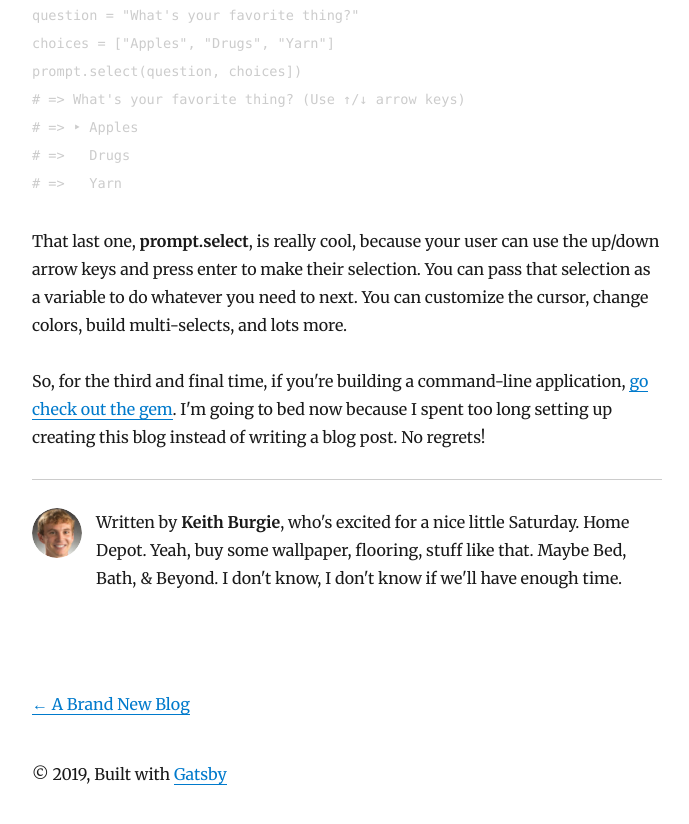
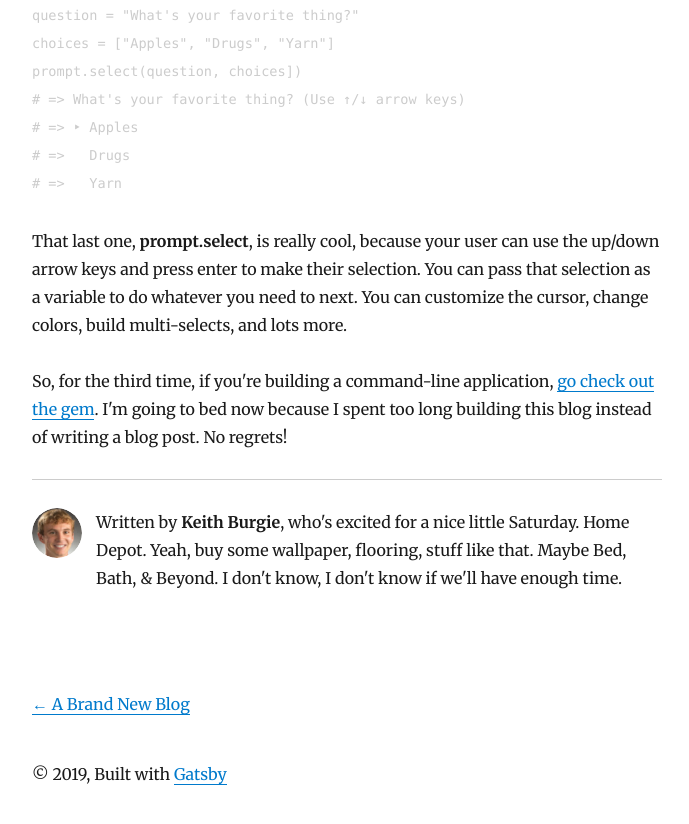
Before and after one commit to keithburgie/blog, a Gatsby site: page /053019-tty-prompt/ in a window 1280 px wide. Shown: the part 2113-2937 px from the top of the page, without its empty margins (293-982 px from the left). Built offline with nearby package versions, Linux system fonts and the light colour scheme; Gatsby itself is replaced by a stand-in of ours; some packages are replaced by stand-ins of ours; code samples lack their colours.

Commit message:
Fix typos

```diff
--- a/content/blog/053019-tty-prompt/index.md
+++ b/content/blog/053019-tty-prompt/index.md
@@ -56,4 +56,4 @@ prompt.select(question, choices])
 ~~~
 That last one, **prompt.select**, is really cool, because your user can use the up/down arrow keys and press enter to make their selection. You can pass that selection as a variable to do whatever you need to next. You can customize the cursor, change colors, build multi-selects, and lots more.
 
-So, for the third and final time, if you're building a command-line application, [go check out the gem](https://github.com/piotrmurach/tty-prompt#ttyprompt- "TTY::Prompt docs"). I'm going to bed now because I spent too long setting up creating this blog instead of writing a blog post. No regrets!
+So, for the third time, if you're building a command-line application, [go check out the gem](https://github.com/piotrmurach/tty-prompt#ttyprompt- "TTY::Prompt docs"). I'm going to bed now because I spent too long building this blog instead of writing a blog post. No regrets!
```
